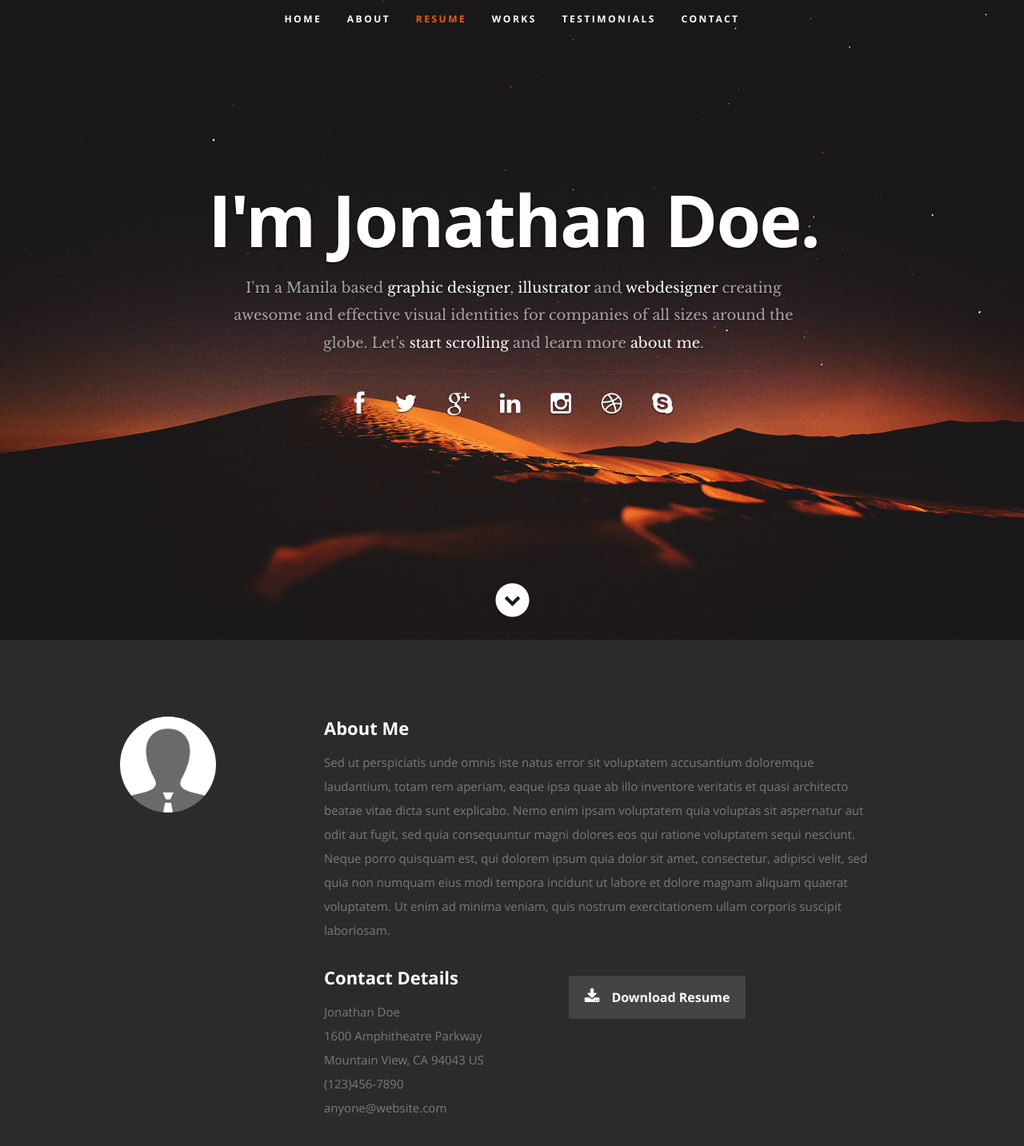
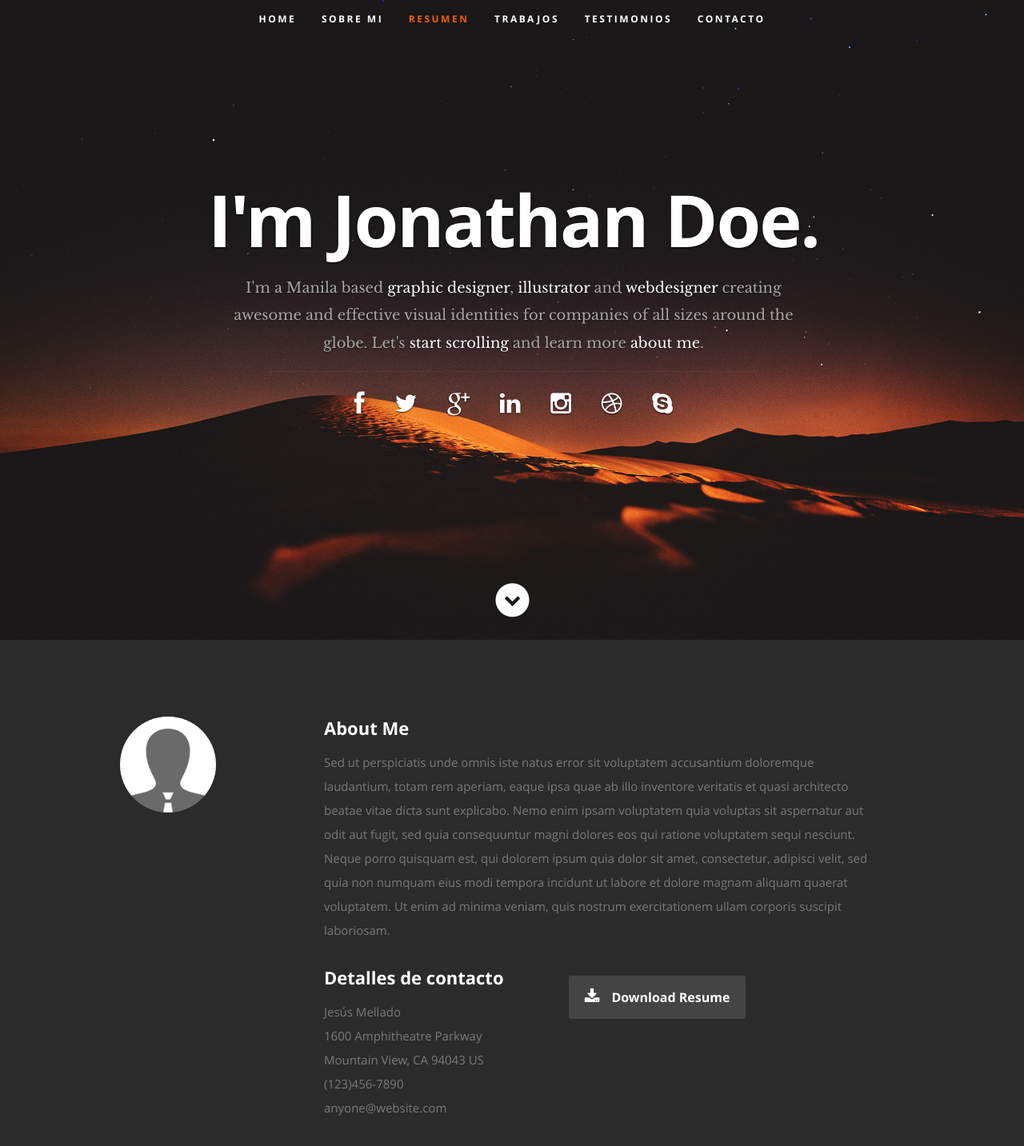
Before and after one commit to Jesus-coder/jesus-coder.github.io, a plain HTML site: page index.html in a window 1280 px wide. Shown: the top 1433 px of the page at 80% size. Drawn offline with nearby package versions, Linux system fonts and the light colour scheme.

Commit message:
Traducción textos

```diff
--- a/index.html
+++ b/index.html
@@ -45,11 +45,11 @@
 
          <ul id="nav" class="nav">
             <li class="current"><a class="smoothscroll" href="#home">Home</a></li>
-            <li><a class="smoothscroll" href="#about">About</a></li>
-	         <li><a class="smoothscroll" href="#resume">Resume</a></li>
-            <li><a class="smoothscroll" href="#portfolio">Works</a></li>
-            <li><a class="smoothscroll" href="#testimonials">Testimonials</a></li>
-            <li><a class="smoothscroll" href="#contact">Contact</a></li>
+            <li><a class="smoothscroll" href="#about">Sobre mi</a></li>
+	         <li><a class="smoothscroll" href="#resume">Resumen</a></li>
+            <li><a class="smoothscroll" href="#portfolio">Trabajos</a></li>
+            <li><a class="smoothscroll" href="#testimonials">Testimonios</a></li>
+            <li><a class="smoothscroll" href="#contact">Contacto</a></li>
          </ul> <!-- end #nav -->
 
       </nav> <!-- end #nav-wrap -->
@@ -108,9 +108,9 @@
 
                <div class="columns contact-details">
 
-                  <h2>Contact Details</h2>
+                  <h2>Detalles de contacto</h2>
                   <p class="address">
-						   <span>Jonathan Doe</span><br>
+						   <span>Jesús Mellado</span><br>
 						   <span>1600 Amphitheatre Parkway<br>
 						         Mountain View, CA 94043 US
                      </span><br>
```
